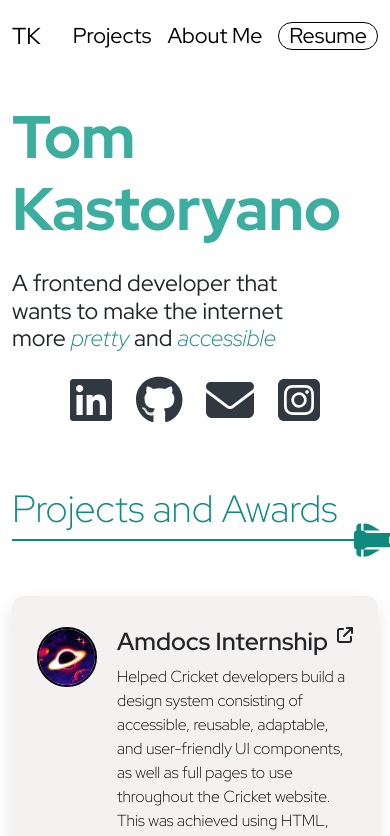
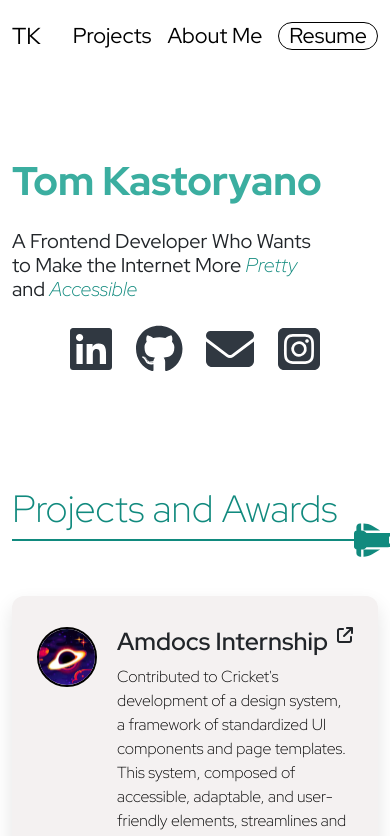
Before and after one commit to tomking14/portfolio-site, a React (Create React App) app: page / in a window 390 px wide. Shown: the top 836 px of the page. Built offline with nearby package versions, Linux system fonts and the light colour scheme.

Commit message:
UI fixing

```diff
--- a/src/App.js
+++ b/src/App.js
@@ -77,7 +77,7 @@ function App() {
     </h2>
 
       <div data-aos="fade-up">
-          <InfoCard imageAlt={"black hole"} title={"Amdocs Internship"} cardLink={"https://github.com/tomking14/Cricket-UI-components"} image={blackhole} techArray ={intershipArr} description={"Helped Cricket developers build a design system consisting of accessible, reusable, adaptable, and user-friendly UI components, as well as full pages to use throughout the Cricket website. This was achieved using HTML, CSS, Bootstrap, JavaScript, and following A11Y accessibillity guidelines."}/>
+          <InfoCard imageAlt={"black hole"} title={"Amdocs Internship"} cardLink={"https://www.amdocs.com/news-press/att-selects-amdocs-support-its-business-support-systems-evolution-make-life-easier"} image={blackhole} techArray ={intershipArr} description={"Contributed to Cricket's development of a design system, a framework of standardized UI components and page templates. This system, composed of accessible, adaptable, and user-friendly elements, streamlines and simplifies development for other Cricket developers, and enhances user experience. The development of the components also prioritized A11Y accessibility guidelines for universal usability."}/>
       </div>
       <div data-aos="fade-up">
           <InfoCard imageAlt={"horizon"} title={"Cinema130 Film Site"} cardLink={"https://cinema130s.web.app"} techArray ={filmArr} image={bottomimage} description={"Within a Scrum team, I contributed to building a full-stack application that mimics a cinema site for ordering movie tickets. This project utilized React, Flask, and MongoDB. I developed a multi-page site featuring complete user account management (creation, editing, and admin functionalities), ticket purchase and checkout processes, and an engaging, intuitive UI/UX."}/>
--- a/src/components/banner/Banner.js
+++ b/src/components/banner/Banner.js
@@ -27,10 +27,10 @@ export default function Banner() {
         <h1 data-aos="zoom-in" className='title mb-0 large-text'>Tom Kastoryano<span className='cursor'></span></h1>
         <div className="row">
         <div data-aos="zoom-in" data-aos-delay="350" className="col-10 col-sm-9">
-            <h3 className="mb-4 regular-text">
-                A frontend developer that wants to make the internet more
-                 <strong className="highlight light-text-italic"> pretty</strong> and
-                 <strong className="highlight light-text-italic"> accessible</strong>
+            <h3 className="mb-4 regular-text banner-text">
+                  A Frontend Developer Who Wants to Make the Internet More
+                 <strong className="highlight light-text-italic"> Pretty</strong> and
+                 <strong className="highlight light-text-italic"> Accessible</strong>
             </h3>
         </div>
         <div className='d-flex gap-4 banner-items justify-content-center justify-content-md-start'>
--- a/src/components/banner/banner.css
+++ b/src/components/banner/banner.css
@@ -12,6 +12,19 @@
   }
   .banner-items{
    margin: 25px 0;
+  }
+
+}
+@media (max-width: 390px) {
+  .title{
+    margin-top: 20px;
+    font-size: 40px;
+  }
+  .banner-items{
+    margin: 40px 0;
+  }
+  .banner-text{
+    font-size: 20px;
   }
 
 }
--- a/src/components/cards/InfoCard.js
+++ b/src/components/cards/InfoCard.js
@@ -13,7 +13,7 @@ export default function InfoCard(props) {
             <h2 className="medium-text mb-2">{props.title}</h2>
             <FontAwesomeIcon icon={faArrowUpRightFromSquare}/>
           </div>
-            <p className='light-text'><a tabIndex="-1" href={props.cardLink} target="_blank" rel="noopener noreferrer" className='card-container-action text-black text-decoration-none'>{props.description}</a></p>
+            <p className='light-text'><a tabIndex="-1" href={props.cardLink} aria-label='Card description' target="_blank" rel="noopener noreferrer" className='card-container-action text-black text-decoration-none'>{props.description}</a></p>
             {props.techArray && props.techArray.length > 0 && (
             <div className='d-flex flex-wrap gap-3'>
               {props.techArray.map((item, index) => (
```
